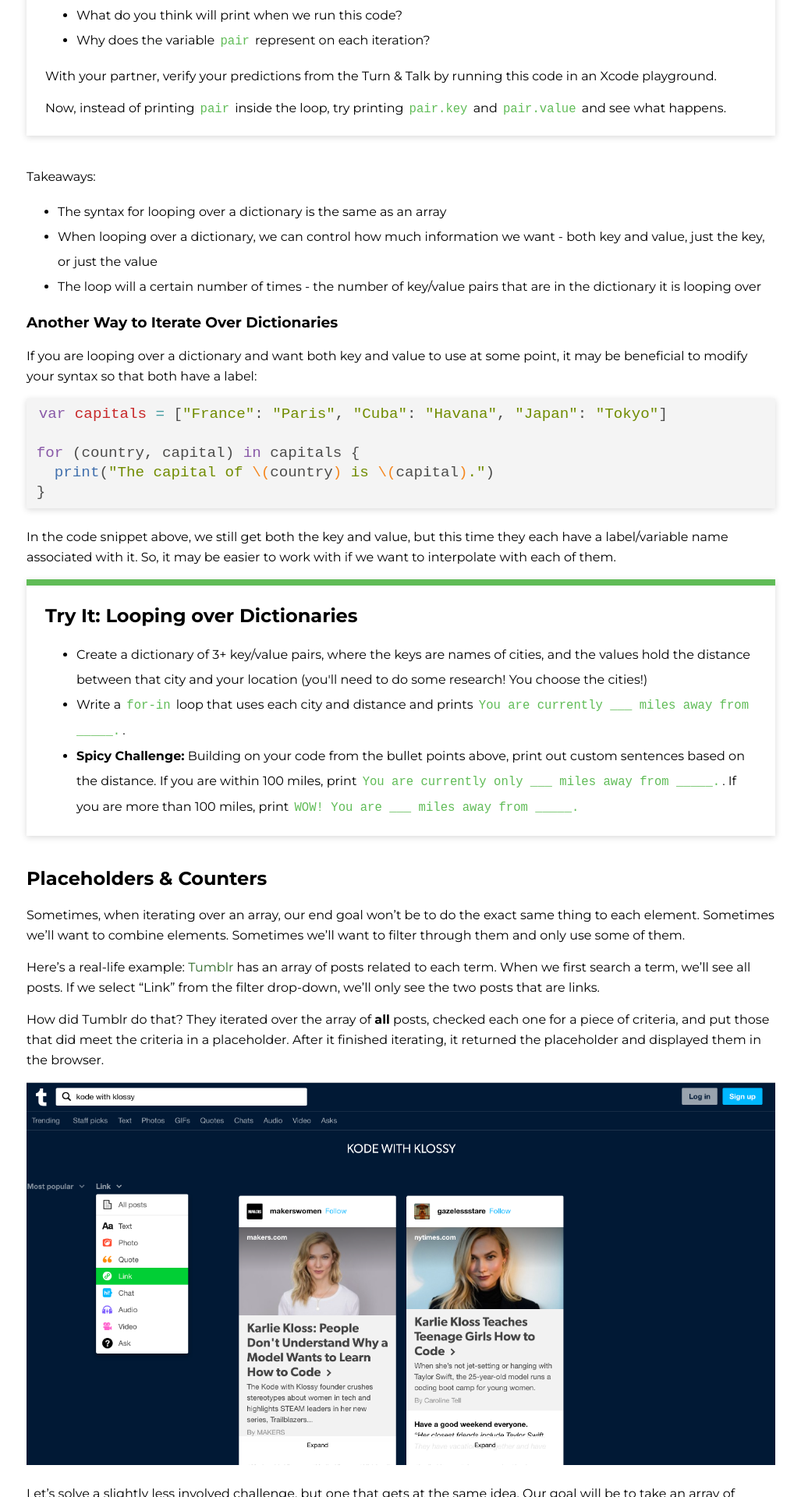
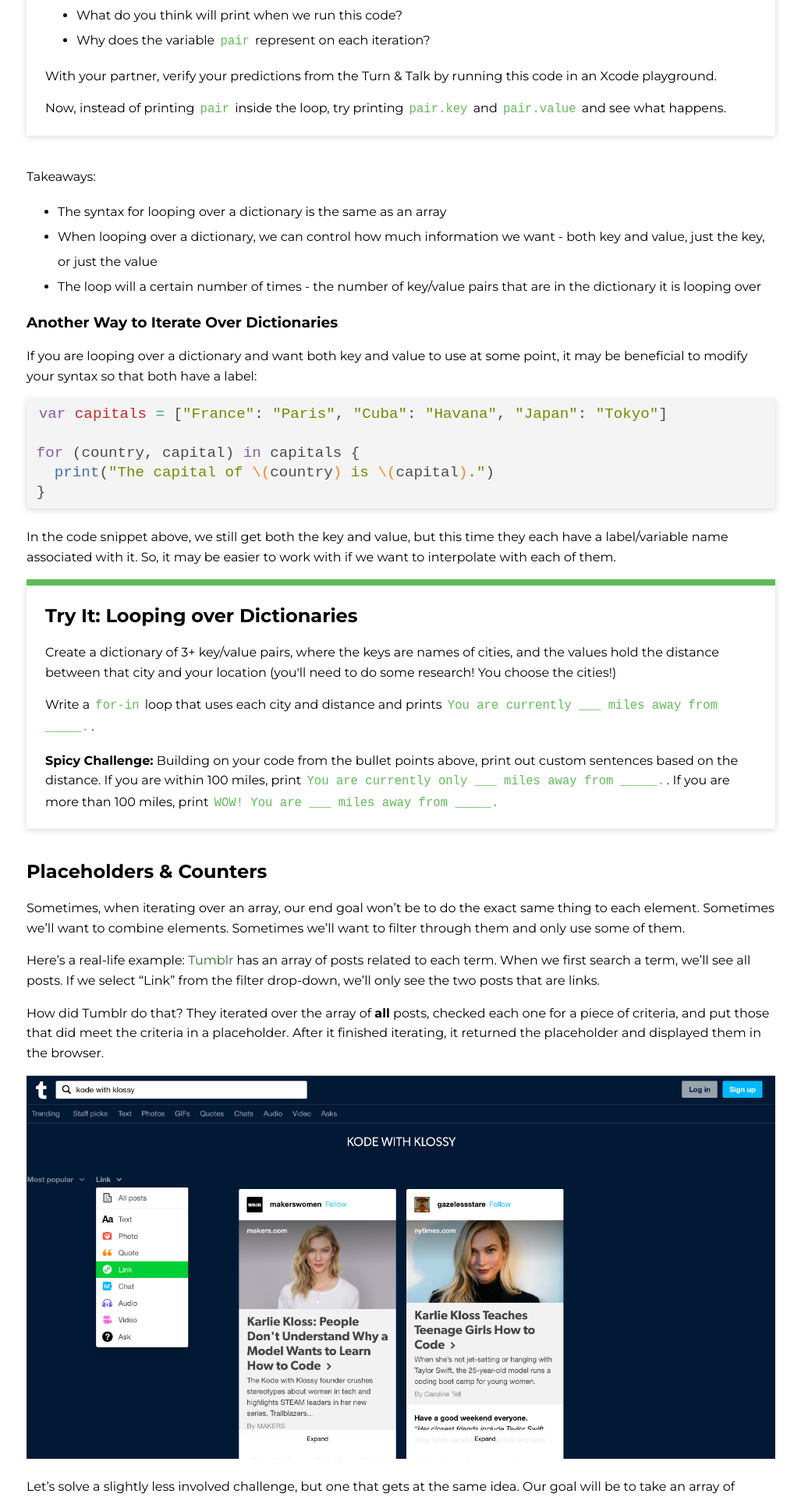
Before and after one commit to ameseee/kwk-curriculum-site, a Jekyll site: the page built from swift-ios/lessons/loops/index.md, in a window 1280 px wide. Shown: the part 4480-6400 px from the top of the page at 78% size, without its empty margins (126-1153 px from the left). Built offline with Jekyll 4.4.1, drawn with Linux system fonts in a browser that asks for light colours; nearby versions of some CDN libraries.

Commit message:
Change list to paragraphs

```diff
--- a/swift-ios/lessons/loops/index.md
+++ b/swift-ios/lessons/loops/index.md
@@ -262,11 +262,9 @@ In the code snippet above, we still get both the key and value, but this time th
 
 <div class="try-it">
   <h2>Try It: Looping over Dictionaries</h2>
-  <ul>
-    <li>Create a dictionary of 3+ key/value pairs, where the keys are names of cities, and the values hold the distance between that city and your location (you'll need to do some research! You choose the cities!)</li>
-    <li>Write a <code class="try-it-code">for-in</code> loop that uses each city and distance and prints <code class="try-it-code">You are currently ___ miles away from _____.</code>.</li>
-    <li><strong>Spicy Challenge:</strong> Building on your code from the bullet points above, print out custom sentences based on the distance. If you are within 100 miles, print <code class="try-it-code">You are currently only ___ miles away from _____.</code>. If you are more than 100 miles, print <code class="try-it-code">WOW! You are ___ miles away from _____.</code></li>
-  </ul>
+  <p>Create a dictionary of 3+ key/value pairs, where the keys are names of cities, and the values hold the distance between that city and your location (you'll need to do some research! You choose the cities!)</p>
+  <p>Write a <code class="try-it-code">for-in</code> loop that uses each city and distance and prints <code class="try-it-code">You are currently ___ miles away from _____.</code>.</p>
+  <p><strong>Spicy Challenge:</strong> Building on your code from the bullet points above, print out custom sentences based on the distance. If you are within 100 miles, print <code class="try-it-code">You are currently only ___ miles away from _____.</code>. If you are more than 100 miles, print <code class="try-it-code">WOW! You are ___ miles away from _____.</code></p>
 </div>
 
 ## Placeholders & Counters
```
